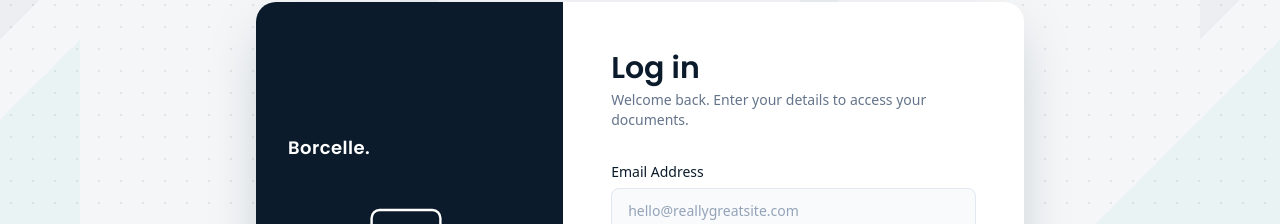
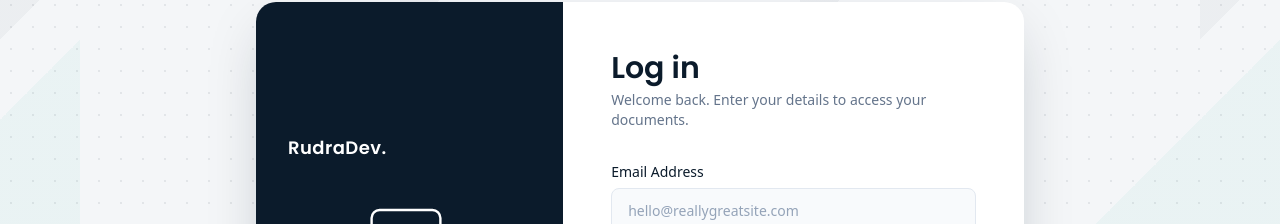
Before and after one commit to sayrahulraj/docaccess-app, a Next.js app: page / in a window 1280 px wide. Shown: the part 160-384 px from the top of the page. Built offline with nearby package versions, Linux system fonts and the light colour scheme.

Commit message:
Replacing Borcelle to RudraDev

```diff
--- a/app/layout.js
+++ b/app/layout.js
@@ -1,7 +1,7 @@
 import "./globals.css";
 
 export const metadata = {
-  title: "Borcelle DocAccess",
+  title: "RudraDev DocAccess",
   description: "Secure document access portal",
 };
 
--- a/app/page.js
+++ b/app/page.js
@@ -45,7 +45,7 @@ export default function LoginPage() {
       <div className="card-shell flex w-full max-w-3xl flex-col md:flex-row">
         <div className="flex w-full flex-col items-center justify-center gap-6 bg-navy px-8 py-14 md:w-2/5">
           <span className="self-start font-display text-lg font-semibold tracking-wide text-white">
-            Borcelle.
+            RudraDev.
           </span>
           <AuthIllustration variant="login" />
         </div>
--- a/app/signup/page.js
+++ b/app/signup/page.js
@@ -61,7 +61,7 @@ export default function SignupPage() {
       <div className="card-shell flex w-full max-w-3xl flex-col md:flex-row">
         <div className="flex w-full flex-col items-center justify-center gap-6 bg-navy px-8 py-14 md:w-2/5">
           <span className="self-start font-display text-lg font-semibold tracking-wide text-white">
-            Borcelle.
+            RudraDev.
           </span>
           <AuthIllustration variant="signup" />
         </div>
--- a/components/TopNav.js
+++ b/components/TopNav.js
@@ -31,7 +31,7 @@ export default function TopNav() {
     <header className="sticky top-0 z-10 border-b border-slate-200 bg-white/80 backdrop-blur">
       <div className="mx-auto flex max-w-6xl items-center justify-between px-6 py-4">
         <Link href="/dashboard" className="font-display text-lg font-semibold text-navy">
-          Borcelle<span className="text-teal">.</span>
+          RudraDev<span className="text-teal">.</span>
         </Link>
         <div className="flex items-center gap-4">
           {user && (
```
Also changed, not shown: 1 other file (tests, documents, lock files or other folders).
